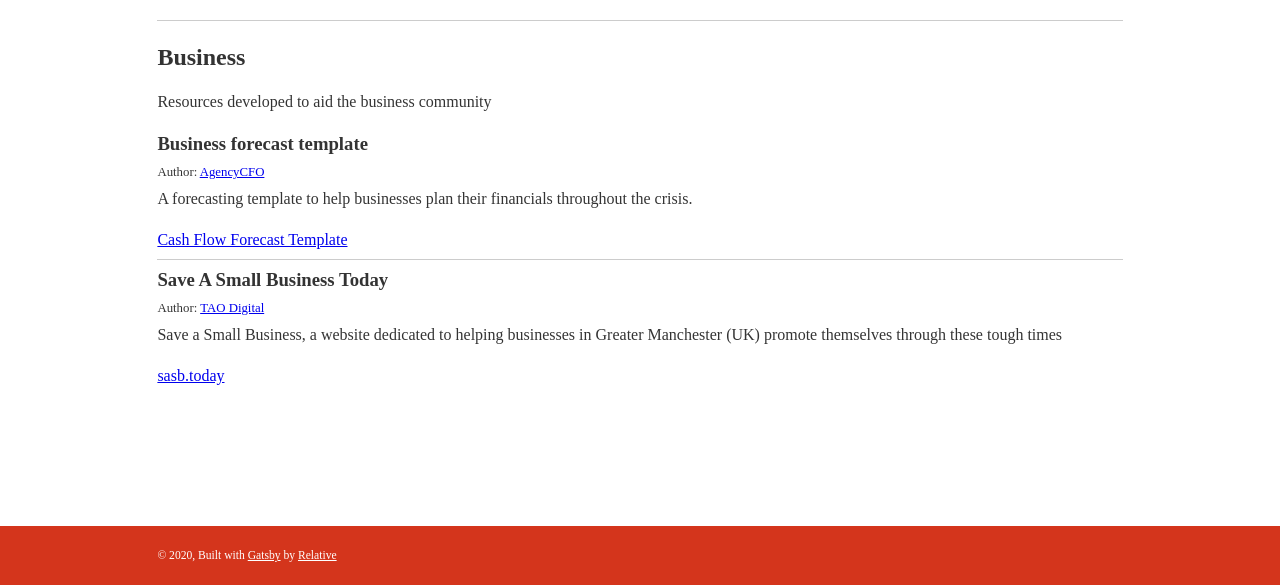
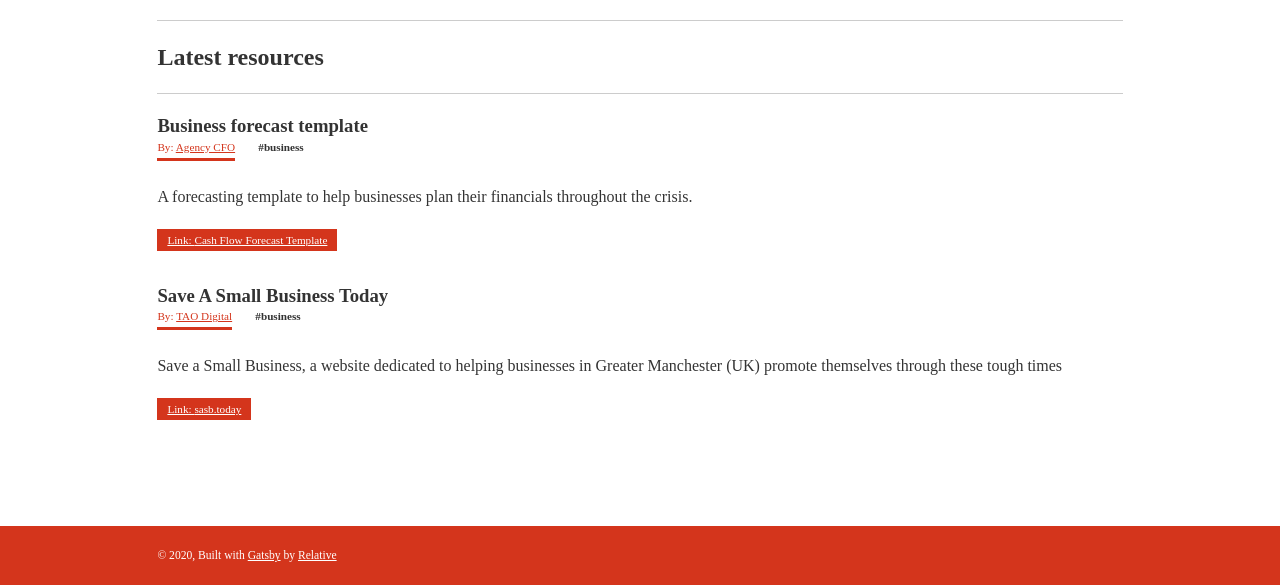
Before and after one commit to HackCOVID-19/hack-covid-site, a Gatsby site: page /resources in a window 1280 px wide. Shown: the part 286-871 px from the top of the page. Built offline with nearby package versions, Linux system fonts and the light colour scheme; Gatsby itself is replaced by a stand-in of ours; some packages are replaced by stand-ins of ours; what typography-theme-alton would draw is missing.

Commit message:
Resources now pulled in from MD files

```diff
--- a/gatsby-config.js
+++ b/gatsby-config.js
@@ -19,6 +19,14 @@ module.exports = {
         path: `${__dirname}/src/images`,
       },
     },
+    {
+      resolve: `gatsby-source-filesystem`,
+      options: {
+        name: `resources`,
+        path: `${__dirname}/src/content/resources`,
+      },
+    },
+    `gatsby-transformer-remark`,
     `gatsby-transformer-sharp`,
     `gatsby-plugin-sharp`,
     {
--- a/package.json
+++ b/package.json
@@ -12,7 +12,8 @@
     "gatsby-plugin-react-helmet": "^3.1.24",
     "gatsby-plugin-sharp": "^2.4.13",
     "gatsby-plugin-typography": "^2.4.0",
-    "gatsby-source-filesystem": "^2.1.56",
+    "gatsby-source-filesystem": "^2.2.1",
+    "gatsby-transformer-remark": "^2.7.0",
     "gatsby-transformer-sharp": "^2.3.19",
     "prop-types": "^15.7.2",
     "react": "^16.12.0",
--- /dev/null
+++ b/src/content/resources/business-forecast-template/index.md
@@ -0,0 +1,18 @@
+---
+posttype: "resource"
+path: "/business-forecast-template"
+title: "Business forecast template"
+date: "2020-03-23"
+author: {
+	name: "Agency CFO",
+	url: "https://www.agencycfo.co.uk/"
+}
+resource: {
+	name: "Cash Flow Forecast Template",
+	url: "https://docs.google.com/spreadsheets/d/1Ev_iBsJmKSn-uD7_VYGgkHOkPWpQ-FxaPSTz21GsavA/edit#gid=1223093608"
+}
+tags:
+  - "business"
+---
+
+A forecasting template to help businesses plan their financials throughout the crisis.
--- /dev/null
+++ b/src/content/resources/save-a-small-business/index.md
@@ -0,0 +1,18 @@
+---
+posttype: "resource"
+path: "/save-a-small-business"
+title: "Save A Small Business Today"
+date: "2020-03-22"
+author: {
+	name: "TAO Digital",
+	url: "https://taodigitalmarketing.com/"
+}
+resource: {
+	name: "sasb.today",
+	url: "https://sasb.today"
+}
+tags:
+  - "business"
+---
+
+Save a Small Business, a website dedicated to helping businesses in Greater Manchester (UK) promote themselves through these tough times
--- /dev/null
+++ b/src/pages/resources.css
@@ -0,0 +1,30 @@
+.resourceItem {
+  /* border: 1px solid rgb(212, 53, 28); */
+  /* padding: 10px; */
+  margin-bottom: 15px;
+}
+
+.resourceAuthor {
+  display: inline-block;
+  border-bottom: 3px solid rgb(212, 53, 28);
+  padding-bottom: 5px;
+  margin-bottom: 10px;
+  font-size: 70%;
+}
+
+.resourceAuthor,
+.resourceAuthor a {
+  font-weight: 400;
+  color: rgb(212, 53, 28);
+}
+
+.resourceTags {
+  list-style: none;
+  display: inline-block;
+}
+
+.resourceTags li {
+  display: inline-block;
+  font-size: 70%;
+  font-weight: bold;
+}
--- a/src/pages/resources.js
+++ b/src/pages/resources.js
@@ -1,9 +1,15 @@
 import React from "react"
+import { graphql } from "gatsby"
 
 import Layout from "../components/layout"
 import SEO from "../components/seo"
+import CallOut from "../components/CallOut"
 
-const ResourcesPage = () => (
+import "./resources.css"
+
+const ResourcesPage = ({ data }) => {
+  const resources = data.allMarkdownRemark.edges
+  return (
     <Layout>
       <SEO
         title="Resources"
@@ -14,56 +20,76 @@ const ResourcesPage = () => (
         This page maintains a list of resources built to aid people across the
         world in this time of need. If you would like a link added here please
         send a pull request. Here's the link to the{" "}
-      <a href="https://github.com/HackCOVID-19/hack-covid-site">github repo</a>.
+        <a href="https://github.com/HackCOVID-19/hack-covid-site">
+          github repo
+        </a>
+        .
       </p>
 
       <hr />
+      <h2>Latest resources</h2>
+      <hr />
+      {resources.map(({ node }) => (
+        <div className="resourceItem">
+          <h3 style={{ marginBottom: 0 }}>{node.frontmatter.title}</h3>
 
-    <h2>Business</h2>
-    <p>Resources developed to aid the business community</p>
-
-    <h3 style={{ marginBottom: 10 }}>Business forecast template</h3>
-    <span style={{ fontSize: "80%", marginBottom: 10, display: "block" }}>
-      Author:{" "}
+          <span className="resourceAuthor">
+            By:{" "}
             <a
-        href="https://www.agencycfo.co.uk/"
+              href={node.frontmatter.author.url}
               target="_BLANK"
               rel="noopener noreferrer"
             >
-        AgencyCFO
+              {node.frontmatter.author.name}
             </a>
           </span>
-    <p>
-      A forecasting template to help businesses plan their financials throughout
-      the crisis.
-    </p>
+          <ul className="resourceTags">
+            {node.frontmatter.tags.map((tag, ind) => (
+              <li key={ind}>#{tag}</li>
+            ))}
+          </ul>
+          <p>{node.excerpt}</p>
+          <CallOut>
             <a
-      href="https://docs.google.com/spreadsheets/d/1Ev_iBsJmKSn-uD7_VYGgkHOkPWpQ-FxaPSTz21GsavA/edit#gid=1223093608"
+              href={node.frontmatter.resource.url}
               target="_BLANK"
               rel="noopener noreferrer"
+              style={{ color: "#fff", fontWeight: "500" }}
             >
-      Cash Flow Forecast Template
+              Link: {node.frontmatter.resource.name}
             </a>
-    <hr style={{ marginTop: 10, marginBottom: 10 }} />
-    <h3 style={{ marginBottom: 10 }}>Save A Small Business Today</h3>
-    <span style={{ fontSize: "80%", marginBottom: 10, display: "block" }}>
-      Author:{" "}
-      <a
-        href="https://taodigitalmarketing.com/"
-        target="_BLANK"
-        rel="noopener noreferrer"
-      >
-        TAO Digital
-      </a>
-    </span>
-    <p>
-      Save a Small Business, a website dedicated to helping businesses in
-      Greater Manchester (UK) promote themselves through these tough times
-    </p>
-    <a href="https://sasb.today" target="_BLANK" rel="noopener noreferrer">
-      sasb.today
-    </a>
+          </CallOut>
+        </div>
+      ))}
     </Layout>
   )
+}
 
 export default ResourcesPage
+
+export const query = graphql`
+  query {
+    allMarkdownRemark(
+      sort: { fields: [frontmatter___date], order: DESC }
+      filter: { fileAbsolutePath: { regex: "/resources/.*.md$/" } }
+    ) {
+      edges {
+        node {
+          excerpt
+          frontmatter {
+            title
+            author {
+              name
+              url
+            }
+            resource {
+              name
+              url
+            }
+            tags
+          }
+        }
+      }
+    }
+  }
+`
```
Also changed, not shown: 1 other file. Lines whose indentation alone changed are shown as unchanged.
